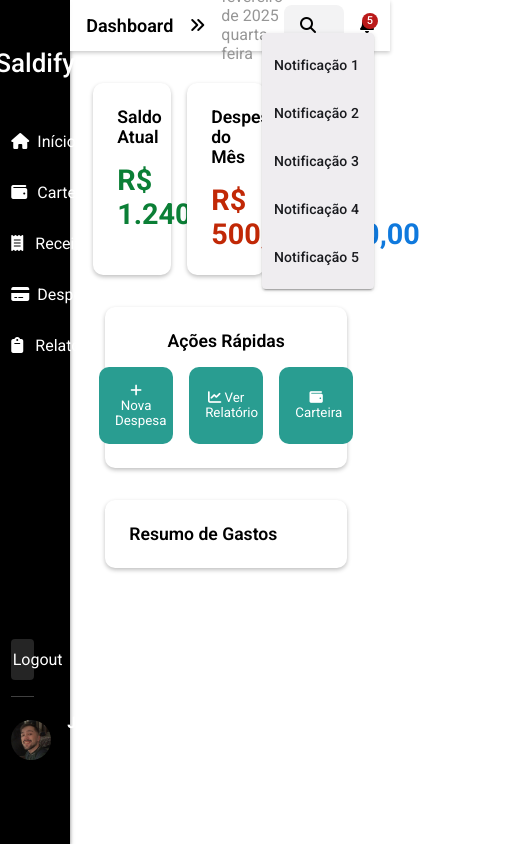
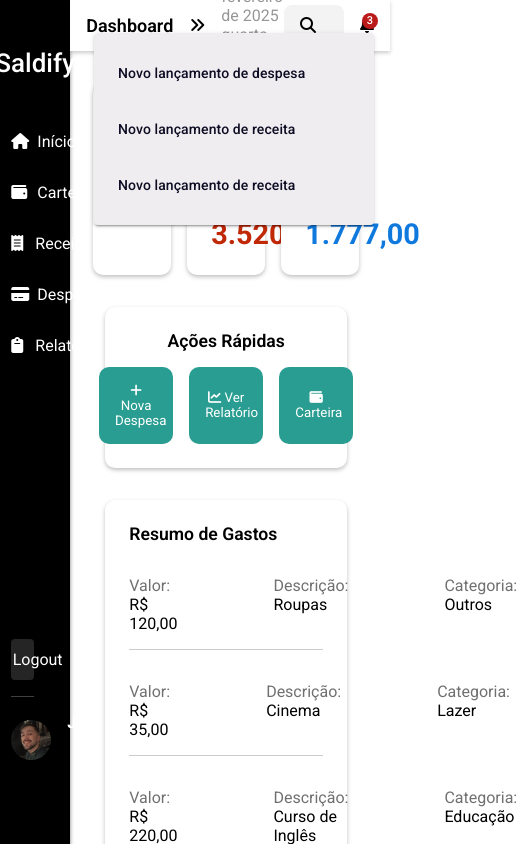
Before and after one commit to JacquesonLima/saldify, an Angular app in the folder app-finance-front/: page /inicio in a window 390 px wide. Both pictures are taken after a click on the icon 366 px from the left and 25 px from the top of the page. Shown: the top 844 px of the page, 517 px wide, since content can reach past the window. Built offline with nearby package versions, Linux system fonts and the light colour scheme.

Commit message:
some visual tweaks and responsive notifications menu

```diff
--- a/app-finance-front/src/app/components/card/card.component.ts
+++ b/app-finance-front/src/app/components/card/card.component.ts
@@ -9,8 +9,8 @@ import { Component } from '@angular/core';
 })
 export class CardComponent {
   cardsData = [
-    { title: 'Saldo Atual', value: 'R$ 1.240,00', color: '#0b7f36' },
-    { title: 'Despesas do Mês', value: 'R$ 500,00', color: '#c12806' },
-    { title: 'Receitas do Mês', value: 'R$ 1.740,00', color: '#0f79dd' },
+    { title: 'Saldo Atual', value: 'R$ 5.297,00', color: '#0b7f36' },
+    { title: 'Despesas do Mês', value: 'R$ 3.520,00', color: '#c12806' },
+    { title: 'Receitas do Mês', value: 'R$ 1.777,00', color: '#0f79dd' },
   ];
 }
--- a/app-finance-front/src/app/components/navbar/navbar.component.css
+++ b/app-finance-front/src/app/components/navbar/navbar.component.css
@@ -90,6 +90,20 @@
   box-shadow: 0 0 0 4px rgb(234 76 137 / 10%);
 } */
 
+::ng-deep .notification-menu {
+  max-width: none;
+  width: 20rem;
+  padding: 0 0.75rem;
+}
+
+::ng-deep .notification-menu p {
+  font-size: 1.2rem;
+  font-weight: 600;
+  color: #0d0c22;
+  margin: 0.5rem 0;
+  border-radius: 6px;
+}
+
 .input-search i {
   position: absolute;
   left: 1rem;
--- a/app-finance-front/src/app/components/navbar/navbar.component.html
+++ b/app-finance-front/src/app/components/navbar/navbar.component.html
@@ -17,14 +17,16 @@
           />
           <i class="fa-solid fa-magnifying-glass"></i>
         </div>
-        <li matBadge="5">
+        <li matBadge="{{ notificationsCount() }}" matBadgeColor="warn">
           <i class="fa-solid fa-bell" mat-button [matMenuTriggerFor]="menu"></i>
-          <mat-menu #menu="matMenu">
-            <p mat-menu-item>Notificação 1</p>
-            <p mat-menu-item>Notificação 2</p>
-            <p mat-menu-item>Notificação 3</p>
-            <p mat-menu-item>Notificação 4</p>
-            <p mat-menu-item>Notificação 5</p>
+          <mat-menu #menu="matMenu" class="notification-menu">
+            <p
+              mat-menu-item
+              *ngFor="let notification of notifications"
+              (click)="readNotification(notification.id)"
+            >
+              {{ notification.message }}
+            </p>
           </mat-menu>
         </li>
       </ul>
--- a/app-finance-front/src/app/components/navbar/navbar.component.ts
+++ b/app-finance-front/src/app/components/navbar/navbar.component.ts
@@ -5,10 +5,11 @@ import { filter } from 'rxjs';
 import { MatBadgeModule } from '@angular/material/badge';
 import { MatMenuModule } from '@angular/material/menu';
 import { ExpenseService } from '../../services/expense/expense-service.service';
+import { CommonModule } from '@angular/common';
 
 @Component({
   selector: 'app-header',
-  imports: [MatBadgeModule, MatMenuModule],
+  imports: [MatBadgeModule, MatMenuModule, CommonModule],
   templateUrl: './navbar.component.html',
   styleUrl: './navbar.component.css',
 })
@@ -19,6 +20,12 @@ export class NavComponent implements OnInit {
     weekday: 'long',
     year: 'numeric',
   });
+
+  notifications = [
+    { id: 1, message: 'Novo lançamento de despesa', read: false },
+    { id: 2, message: 'Novo lançamento de receita', read: false },
+    { id: 3, message: 'Novo lançamento de receita', read: false },
+  ];
 
   public constructor(
     private router: Router,
@@ -48,4 +55,21 @@ export class NavComponent implements OnInit {
     const searchTerm = (event.target as HTMLInputElement).value;
     this.expenseService.filterExpenses(searchTerm);
   }
+
+  readNotification(notificationId: number) {
+    const notification = this.notifications.find(
+      (n) => n.id === notificationId
+    );
+    if (notification) {
+      notification.read = true;
+    }
+    this.notifications = this.notifications.filter(
+      (n) => n.id !== notificationId
+    );
+    console.log(this.notifications);
+  }
+
+  notificationsCount() {
+    return this.notifications.filter((n) => !n.read).length;
+  }
 }
--- a/app-finance-front/src/app/components/profile/profile.component.html
+++ b/app-finance-front/src/app/components/profile/profile.component.html
@@ -18,19 +18,26 @@
       <div class="profile-content-info">
         <div class="input-field">
           <h4>Full name</h4>
-          <input type="text" placeholder="Jhon Doe" />
+          <input type="text" placeholder="Jhon Doe" required />
         </div>
         <div class="input-field">
           <h4>Email</h4>
-          <input type="email" placeholder="jhondoe@gmail.com" />
+          <input type="email" placeholder="jhondoe@gmail.com" required />
         </div>
         <div class="input-field">
           <h4>Username</h4>
-          <input type="text" placeholder="jhondoe" />
+          <input type="text" placeholder="jhondoe" required />
         </div>
         <div class="input-field">
           <h4>Phone Number</h4>
-          <input type="tel" placeholder="(+55) 11 91234-5678" />
+          <input
+            type="tel"
+            placeholder="(+55) 11 91234-5678"
+            pattern="[0-9]({2})-[0-9]{4}-[0-9]{4}"
+            minlength="10"
+            maxLength="11"
+            required
+          />
         </div>
         <button>Update Profile</button>
       </div>
@@ -43,19 +50,25 @@
       <div class="profile-security-info">
         <div class="input-field">
           <h4>Current Password</h4>
-          <input type="password" placeholder="********" />
+          <input type="password" placeholder="********" required />
         </div>
         <div class="input-field">
           <h4>New Password</h4>
-          <input type="password" placeholder="********" />
+          <input type="password" placeholder="********" required />
         </div>
         <div class="input-field">
           <h4>Retype Password</h4>
-          <input type="password" placeholder="********" />
+          <input type="password" placeholder="********" required />
         </div>
         <div class="input-field">
           <h4>Phone Number</h4>
-          <input type="tel" placeholder="(+55) 11 91234-5678" />
+          <input
+            type="tel"
+            placeholder="(+55) 11 91234-5678"
+            pattern="[0-9]({2})-[0-9]{4}-[0-9]{4}"
+            minlength="10"
+            maxLength="11"
+          />
         </div>
         <button>Update Password</button>
       </div>
--- a/app-finance-front/src/app/components/resume/resume.component.ts
+++ b/app-finance-front/src/app/components/resume/resume.component.ts
@@ -14,9 +14,8 @@ export class ResumeComponent implements OnInit {
   constructor(private expenseService: ExpenseService) {}
 
   ngOnInit(): void {
-    this.expenseService.currentExpenses.subscribe((expenses) => {
+    this.expenseService.filteredExpenses$.subscribe((expenses) => {
       this.expensesData = expenses.slice(-5);
     });
-    console.log('resume');
   }
 }
```
